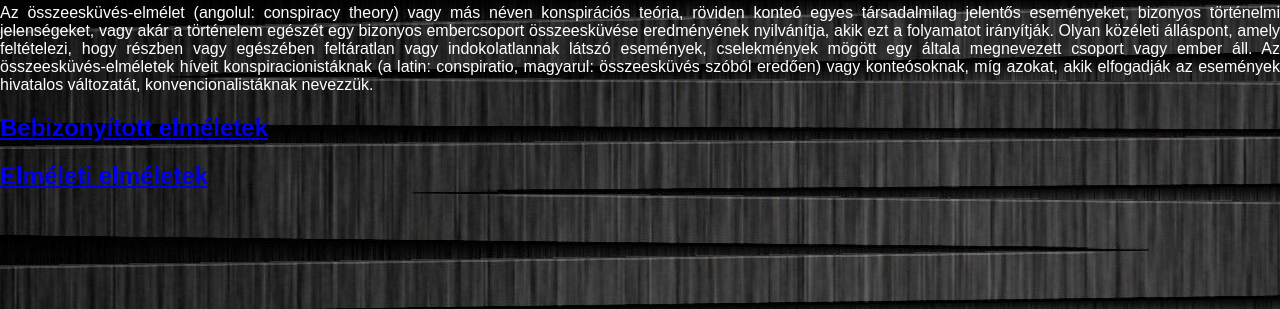
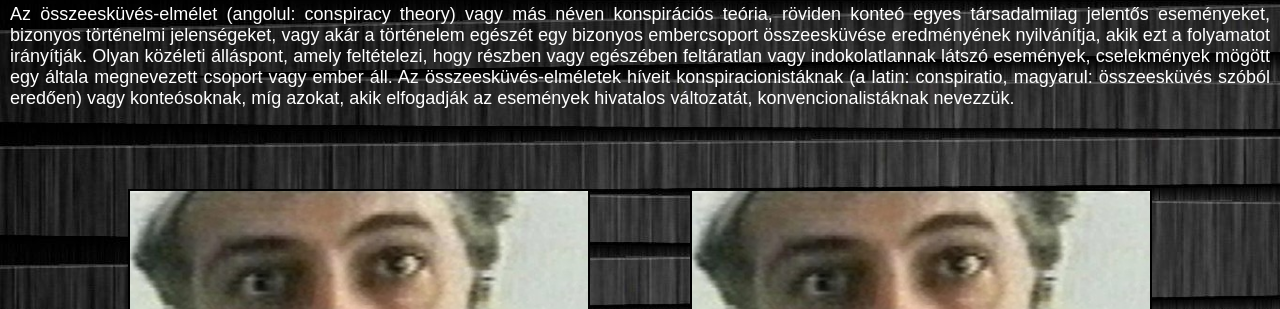
Before and after one commit to HUNBenjamin/kinzoeszkozok, a plain HTML site: page főoldal.html in a window 1280 px wide. Shown: the part 76-385 px from the top of the page. Drawn offline with Linux system fonts and the light colour scheme.

Commit message:
#14 #18 #13 minden

```diff
--- a/style.css
+++ b/style.css
@@ -12,15 +12,113 @@ body {
     border: 2px blueviolet solid;
     background-color: rgba(0, 0, 0, 0.6);
     padding: 2px;
-    border-radius: 3px;
-    min-height: 275px;
 }
 .imgborder{
     border: 2px blueviolet solid;
     background-color: rgba(0, 0, 0, 0.6);
-    border-radius: 10px;
 }
 
 .kinzoimage{
-    max-height: 250px;
+    max-width: 300px;
+
 }
+
+
+.container {
+    display: flex;
+    align-items: center;
+    justify-content: space-between;
+    height: 70vh;
+    width: auto;
+    padding: 0 10%;
+    box-sizing: border-box;
+}
+
+.box {
+    height: 400px;
+    /* height: 200px; */
+    width: 100%;
+    border: 2px solid black;
+    box-sizing: border-box;
+    text-align: center;
+    font-size: 24px;
+    font-weight: bold;
+    cursor: pointer;
+    transition: all 0.3s ease-in-out;
+    position: relative;
+    overflow: hidden;
+    color: #fff;
+    /* background-color: #333;
+    box-shadow: 0px 8px 15px rgba(0, 0, 0, 0.1); */
+}
+
+.left {
+    flex: 1;
+    margin-right: 50px;
+}
+
+.right {
+    flex: 1;
+    margin-left: 50px;
+}
+
+.box:hover {
+    transform: scale(1.15);
+    box-shadow: 0px 15px 20px rgba(0, 0, 0, 0.3);
+}
+
+.box:before {
+    content: "";
+    position: absolute;
+    top: 0;
+    left: 0;
+    width: 100%;
+    height: 100%;
+    background-image: url('Konspirációs_képek/Kép1.jpg');
+    background-repeat: no-repeat;
+    background-position: center center;
+    background-size: cover;
+    opacity: 1;
+    transition: all 0.3s ease-in-out;
+    z-index: -1;
+}
+
+.box:hover:before {
+    transform: scale(1.1);
+    opacity: 1;
+}
+
+.box:hover .content {
+    transform: translateY(1);
+    opacity: 1;
+}
+
+.content {
+    position: absolute;
+    top: 60%;
+    left: 50%;
+    transform: translate(-50%, -50%) translateY(-50%);
+    opacity: 1;
+    transition: all 0.3s ease-in-out;
+}
+
+h2 {
+    margin-top: 0;
+    font-size: 36px;
+    font-weight: bold;
+}
+
+h1 {
+    margin-left: 10px;
+}
+
+p {
+    margin-bottom: 0;
+    font-size: 18px;
+    margin-right: 10px;
+    margin-left: 10px;
+}
+
+hr.solid {
+    border-top: 10px solid white;
+}
```
Also changed, not shown: bizonyított.html (+11 -8 lines), Konspirációs_képek/hemtrail.jpg (added), Konspirációs_képek/jézus.jpg (added), főoldal.html (line endings or trailing spaces).
